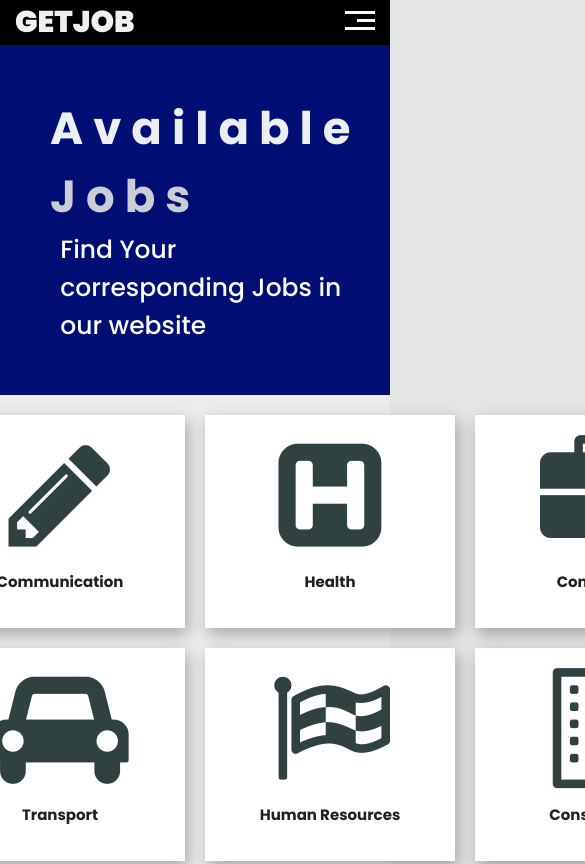
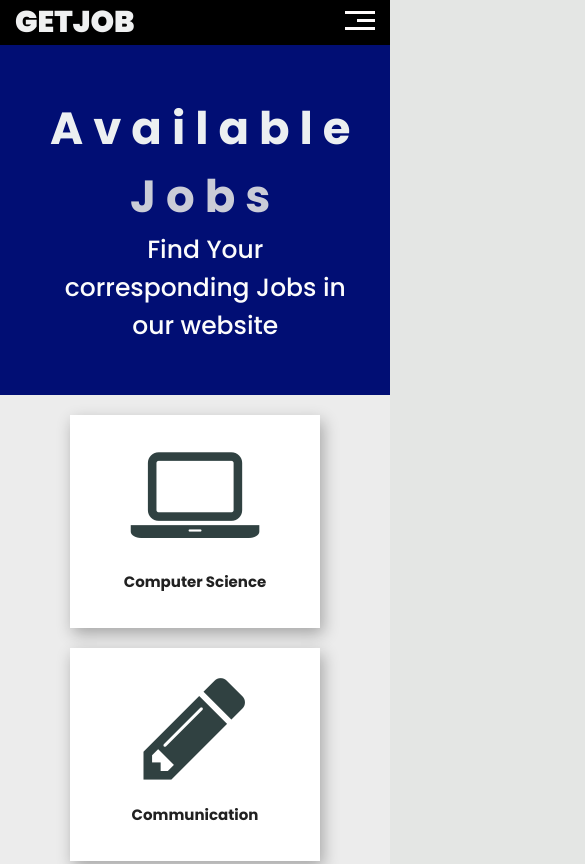
Before and after one commit to elsalvacion/jobs-backend, a website: page public/jobscat.html in a window 390 px wide. Shown: the top 864 px of the page, 585 px wide, since content can reach past the window. Drawn offline with Linux system fonts and the light colour scheme.

```diff
--- a/public/css/job.css
+++ b/public/css/job.css
@@ -117,3 +117,32 @@
   padding: 10px;
   font-size: 120px;
 }
+
+@media (max-width: 1100px) {
+  .row-jobs .job-content {
+    grid-template-columns: repeat(3, 250px);
+    grid-template-rows: repeat(auto, 220px);
+  }
+}
+
+@media (max-width: 900px) {
+  .row-jobs .job-content {
+    grid-template-columns: repeat(2, 250px);
+    grid-template-rows: repeat(auto, 220px);
+  }
+}
+
+@media (max-width: 600px) {
+  h1 {
+    font-size: 32px;
+    text-align: center;
+  }
+  h3 {
+    font-size: 20px;
+    text-align: center;
+  }
+  .row-jobs .job-content {
+    grid-template-columns: repeat(1, 250px);
+    grid-template-rows: repeat(auto, 220px);
+  }
+}
```
